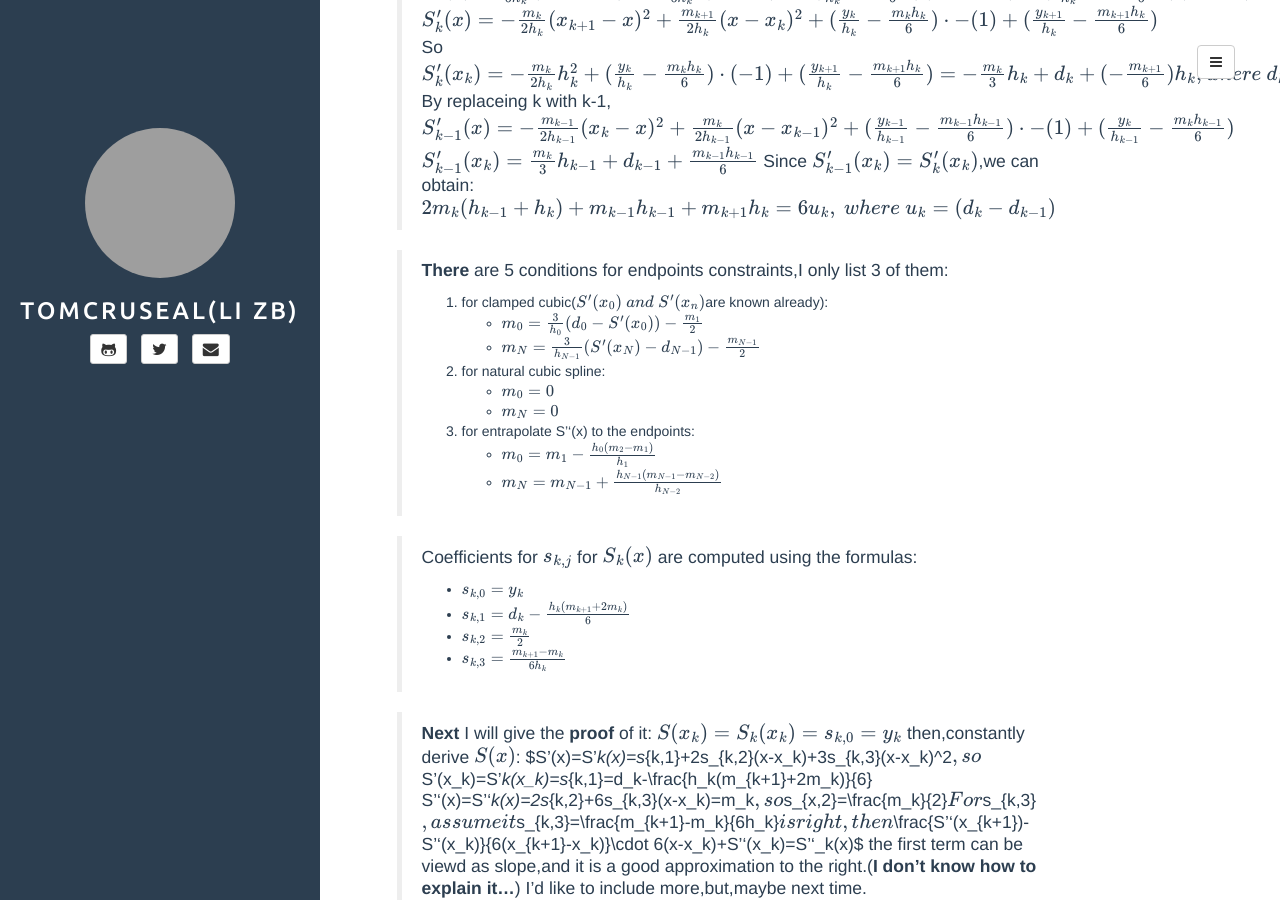
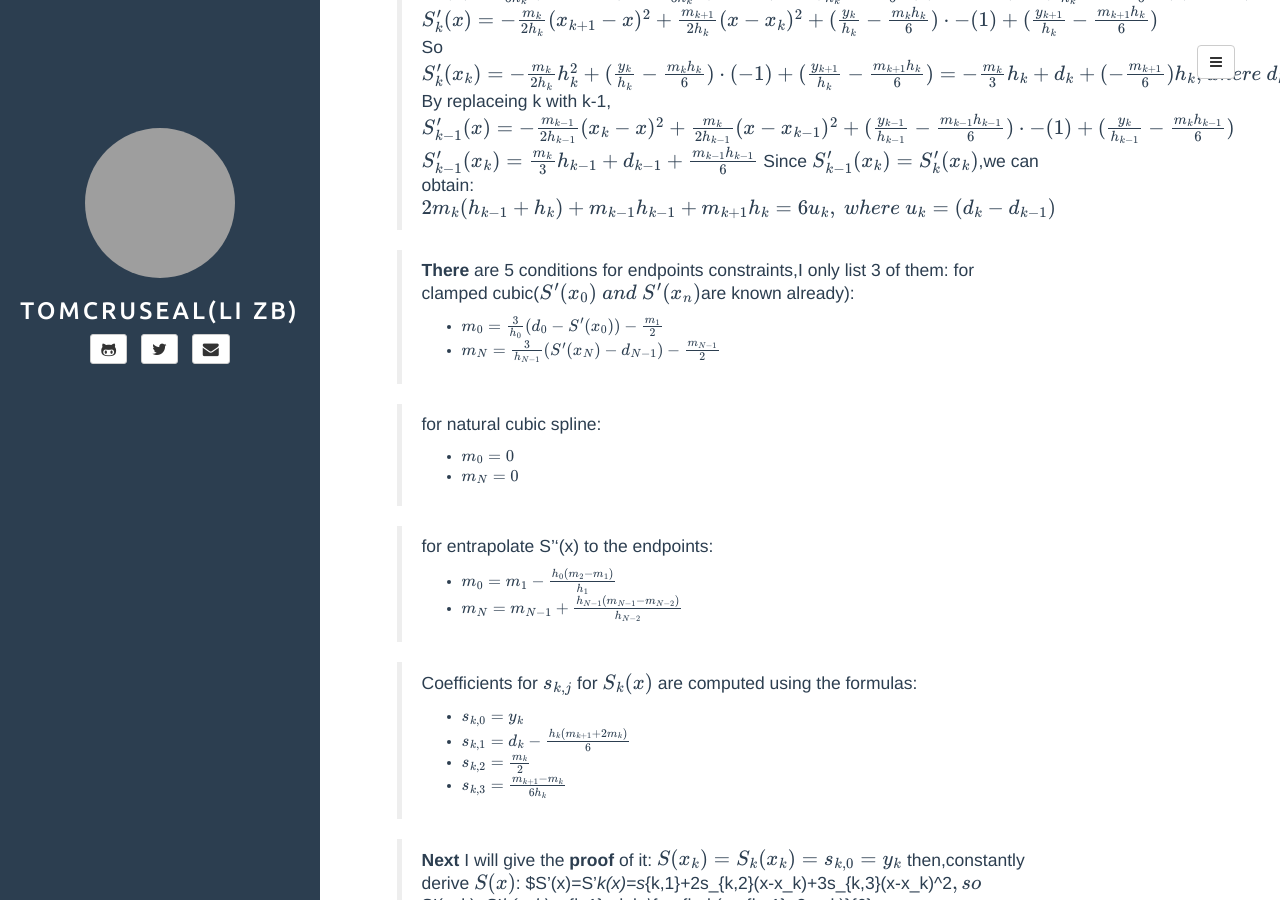
Before and after one commit to Tomcruseal/tomcruseal.github.io, a Jekyll site: the page built from _posts/2016-4-19-e-spline-interpolation.md, in a window 1280 px wide and 900 px high, scrolled down 1629 px. Built offline with Jekyll 4.4.1, drawn with Linux system fonts in a browser that asks for light colours; formulas are drawn with MathJax 3; comment, search, counter and statistics services are not loaded; some of the changed lines change nothing that is shown; grey boxes are pictures that could not be loaded.

Commit message:
20160420c

```diff
--- a/_posts/2016-4-19-e-spline-interpolation.md
+++ b/_posts/2016-4-19-e-spline-interpolation.md
@@ -110,15 +110,17 @@ $$
 $$
 
 >**There** are 5 conditions for endpoints constraints,I only list 3 of them:
-1. for clamped cubic($S'(x_0)\ and\ S'(x_n)$are known already):
-  * $m_0=\frac{3}{h_0}(d_0-S'(x_0))-\frac{m_1}{2}$
-  * $m_N=\frac{3}{h_{N-1}}(S'(x_N)-d_{N-1})-\frac{m_{N-1}}{2}$
-2. for natural cubic spline:
-  * $m_0=0$
-  * $m_N=0$
-3. for entrapolate S''(x) to the endpoints:
-  * $m_0=m_1-\frac{h_0(m_2-m_1)}{h_1}$
-  * $m_N=m_{N-1}+\frac{h_{N-1}(m_{N-1}-m_{N-2})}{h_{N-2}}$
+for clamped cubic($S'(x_0)\ and\ S'(x_n)$are known already):
+* $m_0=\frac{3}{h_0}(d_0-S'(x_0))-\frac{m_1}{2}$
+*  $m_N=\frac{3}{h_{N-1}}(S'(x_N)-d_{N-1})-\frac{m_{N-1}}{2}$
+
+>for natural cubic spline:
+* $m_0=0$
+* $m_N=0$
+
+>for entrapolate S''(x) to the endpoints:
+* $m_0=m_1-\frac{h_0(m_2-m_1)}{h_1}$
+* $m_N=m_{N-1}+\frac{h_{N-1}(m_{N-1}-m_{N-2})}{h_{N-2}}$
 
 >Coefficients for $\{s_{k,j}\}$ for $S_k(x)$ are computed using the formulas:
 * $s_{k,0}=y_k$
```
